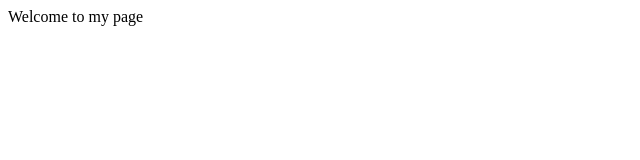
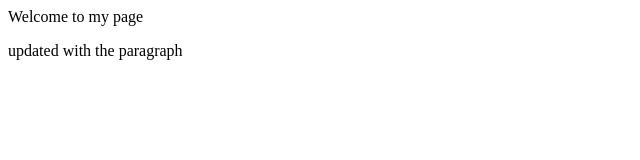
Before and after one commit to sridhar187/staticwebsite, a plain HTML site: page index.html in a window 1280 px wide. Shown: the whole page, without its empty margins (0-640 px from the left). Drawn offline with Linux system fonts and the light colour scheme.

Commit message:
second commit

```diff
--- a/index.html
+++ b/index.html
@@ -8,5 +8,6 @@
 </head>
 <body>
     <hl> Welcome to my page </h1>
+     <p> updated with the paragraph </p>
 </body>
 </html>
```
